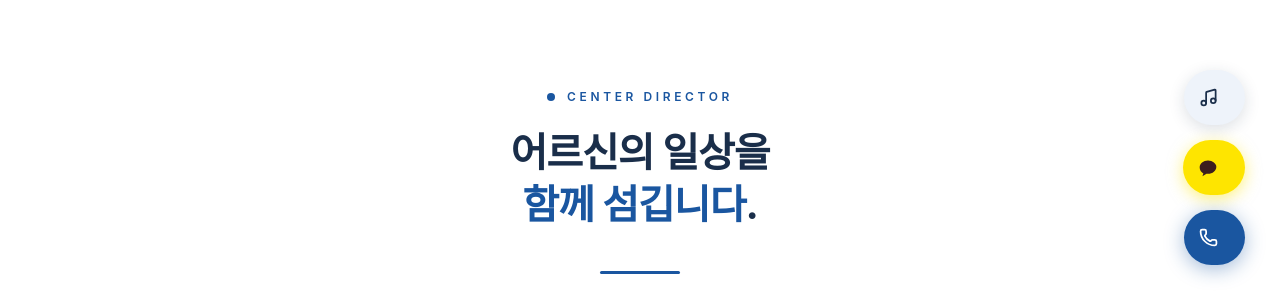
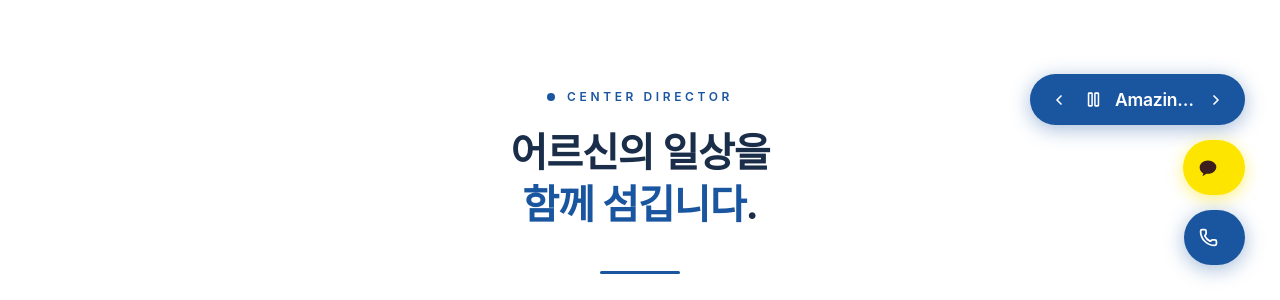
Before and after one commit to dongwoobae/ankang-sumgim, a Next.js app: page /about/greeting in a window 1280 px wide. Shown: the part 500-800 px from the top of the page. Built offline with nearby package versions, Linux system fonts and the light colour scheme; no server answers; a web font is replaced by a local one.

Commit message:
chore: 음악 추가

```diff
--- a/components/layout/FloatingButton.tsx
+++ b/components/layout/FloatingButton.tsx
@@ -1,8 +1,10 @@
 "use client";
 
-import { Phone, Music, ChevronLeft, ChevronRight } from "lucide-react";
-import { useRef, useState } from "react";
+import { Phone, Music, Pause, ChevronLeft, ChevronRight } from "lucide-react";
+import { useEffect, useRef, useState } from "react";
 import { TRACKS } from "@/lib/music.config";
+
+type MusicStatus = "idle" | "playing" | "paused";
 
 function KakaoIcon() {
   return (
@@ -16,30 +18,62 @@ export default function FloatingButton() {
   const [phoneHovered, setPhoneHovered] = useState(false);
   const [kakaoHovered, setKakaoHovered] = useState(false);
   const [musicHovered, setMusicHovered] = useState(false);
-  const [playing, setPlaying] = useState(false);
+  const [status, setStatus] = useState<MusicStatus>("idle");
   const [currentIndex, setCurrentIndex] = useState(0);
   const audioRef = useRef<HTMLAudioElement>(null);
 
-  // 새 트랙 로드 후 재생 (트랙 전환·자동 다음 곡용)
+  useEffect(() => {
+    const audio = audioRef.current;
+    if (!audio) return;
+
+    audio.src = TRACKS[0].src;
+
+    let cleanupListeners: (() => void) | undefined;
+
+    audio.play()
+      .then(() => setStatus("playing"))
+      .catch(() => {
+        // 브라우저 자동재생 차단 → 첫 상호작용 시 재시도
+        const handleFirstInteraction = () => {
+          audio.play()
+            .then(() => setStatus("playing"))
+            .catch(() => {});
+        };
+
+        const events = ["click", "keydown", "touchstart", "scroll"] as const;
+        events.forEach((e) =>
+          document.addEventListener(e, handleFirstInteraction, { once: true })
+        );
+
+        cleanupListeners = () => {
+          events.forEach((e) =>
+            document.removeEventListener(e, handleFirstInteraction)
+          );
+        };
+      });
+
+    return () => cleanupListeners?.();
+  }, []);
+
   const loadAndPlay = (index: number) => {
     const audio = audioRef.current;
     if (!audio) return;
     audio.src = TRACKS[index].src;
-    audio.play().catch(() => setPlaying(false));
-    setPlaying(true);
+    audio.play().catch(() => setStatus("paused"));
+    setStatus("playing");
   };
 
   const toggleMusic = () => {
     const audio = audioRef.current;
     if (!audio) return;
-    if (playing) {
+    if (status === "playing") {
       audio.pause();
-      setPlaying(false);
+      setStatus("paused");
     } else {
-      // src가 없으면 첫 재생, 있으면 정지된 위치에서 재개
-      if (!audio.currentSrc) audio.src = TRACKS[currentIndex].src;
-      audio.play().catch(() => setPlaying(false));
-      setPlaying(true);
+      // idle: useEffect에서 src 설정됨 / paused: 멈춘 위치에서 재개
+      audio.play()
+        .then(() => setStatus("playing"))
+        .catch(() => {});
     }
   };
 
@@ -55,7 +89,6 @@ export default function FloatingButton() {
     loadAndPlay(newIndex);
   };
 
-  // onEnded를 JSX에 직접 달면 매 렌더마다 최신 currentIndex를 참조 → stale closure 없음
   const handleEnded = () => {
     const newIndex = (currentIndex + 1) % TRACKS.length;
     setCurrentIndex(newIndex);
@@ -68,7 +101,7 @@ export default function FloatingButton() {
       <div className="fixed bottom-7 right-7 z-50 flex flex-col gap-3 items-end">
 
         {/* 음악 버튼 */}
-        {playing ? (
+        {status === "playing" ? (
           <div
             className="flex items-center rounded-full transition-all duration-300"
             style={{
@@ -78,28 +111,30 @@ export default function FloatingButton() {
               boxShadow: "0 4px 20px rgba(26,86,160,0.4)",
             }}
           >
-            <button onClick={prevTrack} aria-label="이전 곡" className="text-white">
+            <button onClick={prevTrack} aria-label="이전 곡" className="p-1 cursor-pointer">
               <ChevronLeft size={16} color="#FFFFFF" strokeWidth={2.5} />
             </button>
-            <button onClick={toggleMusic} aria-label="음악 정지">
-              <Music size={17} color="#FFFFFF" strokeWidth={2.2} />
+            <button onClick={toggleMusic} aria-label="음악 정지" className="p-1 cursor-pointer">
+              <Pause size={17} color="#FFFFFF" strokeWidth={2.2} />
             </button>
             <span className="text-white text-sm font-semibold max-w-[80px] truncate">
               {TRACKS[currentIndex].title}
             </span>
-            <button onClick={nextTrack} aria-label="다음 곡">
+            <button onClick={nextTrack} aria-label="다음 곡" className="p-1 cursor-pointer">
               <ChevronRight size={16} color="#FFFFFF" strokeWidth={2.5} />
             </button>
           </div>
         ) : (
           <button
             onClick={toggleMusic}
-            aria-label="음악 재생"
+            aria-label={status === "paused" ? "음악 이어듣기" : "음악 재생"}
             onMouseEnter={() => setMusicHovered(true)}
             onMouseLeave={() => setMusicHovered(false)}
             className="flex items-center gap-2.5 rounded-full transition-all duration-300"
             style={{
-              background: musicHovered ? "#dde6f5" : "#EEF3FA",
+              background: musicHovered
+                ? "#dde6f5"
+                : status === "paused" ? "#dde6f5" : "#EEF3FA",
               padding: musicHovered ? "13px 22px" : "15px",
               boxShadow: "0 4px 16px rgba(26,46,74,0.15)",
             }}
@@ -112,7 +147,7 @@ export default function FloatingButton() {
                 opacity: musicHovered ? 1 : 0,
               }}
             >
-              음악 켜기
+              {status === "paused" ? "이어듣기" : "음악 켜기"}
             </span>
           </button>
         )}
--- a/lib/music.config.ts
+++ b/lib/music.config.ts
@@ -1,4 +1,4 @@
 export const TRACKS: { title: string; src: string }[] = [
-  { title: "배경음악 1", src: "/public/music/Alan_Walker_-_Faded_Vocal_Mix_(mp3.pm).mp3" },
-  //{ title: "배경음악 2", src: "/music/track2.mp3" },
+  { title: "Amazing Grace", src: "/music/Amazing-Grace-2011(chosic.com).mp3" },
+  { title: "Faded", src: "/music/Alan_Walker_-_Faded_Vocal_Mix_(mp3.pm).mp3" },
 ];
```
Also changed, not shown: 1 other file (tests, documents, lock files or other folders).
